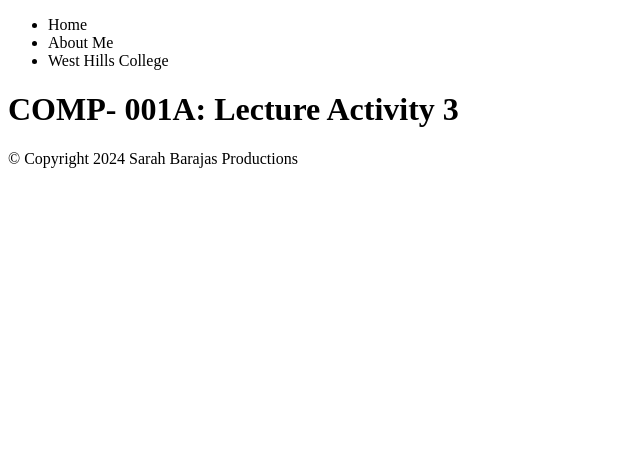
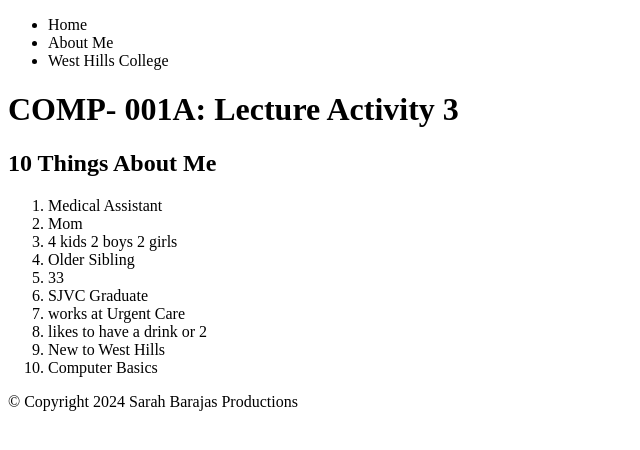
Before and after one commit to SarahBarajas/COMP001A.LectureActivity3, a plain HTML site: page about.html in a window 1280 px wide. Shown: the whole page, without its empty margins (0-640 px from the left). Drawn offline with Linux system fonts and the light colour scheme.

```diff
--- a/about.html
+++ b/about.html
@@ -21,7 +21,22 @@
          <h1>COMP- 001A: Lecture Activity 3</h1>
     </header>
     <main>
-        <!-- main content typically goes here-->
+         <!-- example of number ordered list -->
+        <article>
+            <h2>10 Things About Me</h2>
+            <ol>
+                <li>Medical Assistant </li>
+                <li>Mom</li>
+                <li>4 kids 2 boys 2 girls</li>
+                <li>Older Sibling</li>
+                <li>33</li>
+                <li>SJVC Graduate</li>
+                <li>works at Urgent Care</li>
+                <li>likes to have a drink or 2</li>
+                <li>New to West Hills</li>
+                <li>Computer Basics </li>
+            </ol>
+        </article>
     </main>
     <footer>
         <!-- Footer content typically goes here-->
```
